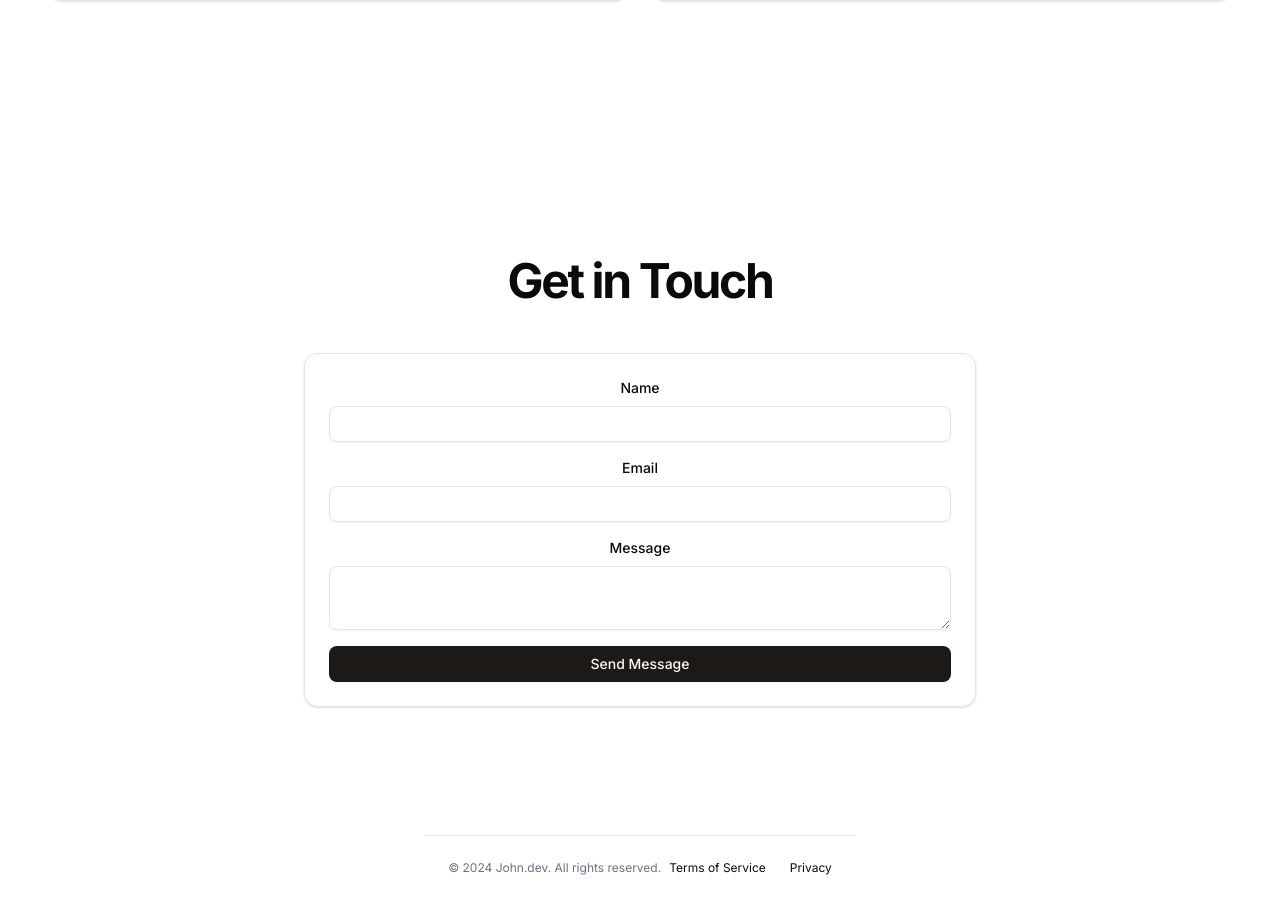
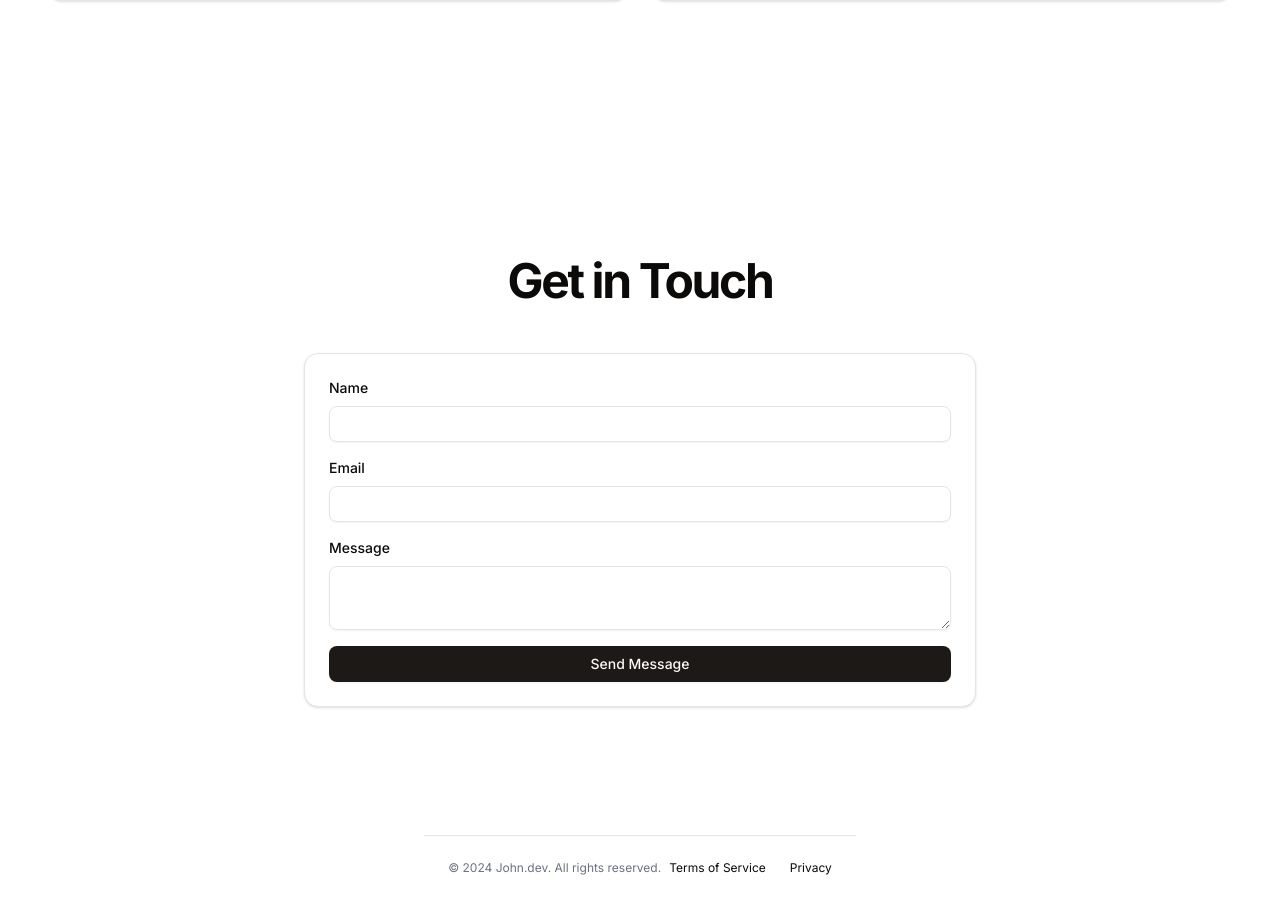
Before and after one commit to boncui/boncui-portfolio, a Next.js app in the folder portfolio/: page / in a window 1280 px wide. Shown: the part 2920-3820 px from the top of the page. Built offline with nearby package versions, Linux system fonts and the light colour scheme.

Commit message:
form fixed

```diff
--- a/portfolio/src/app/actions.ts
+++ b/portfolio/src/app/actions.ts
@@ -1,17 +1,19 @@
-"use server"
+"use server";
 
-export async function submitContactForm(formData: FormData) {
+export async function submitContactForm(prevState: any, formData: FormData) {
   // Simulate a delay
-  await new Promise((resolve) => setTimeout(resolve, 1000))
+  await new Promise((resolve) => setTimeout(resolve, 1000));
 
-  const name = formData.get("name")
-  const email = formData.get("email")
-  const message = formData.get("message")
+  const name = formData.get("name");
+  const email = formData.get("email");
+  const message = formData.get("message");
 
-  // Here you would typically send an email or save to a database
-  console.log("Form submission:", { name, email, message })
+  if (!name || !email || !message) {
+    return { message: "All fields are required." };
+  }
 
-  return {
-    message: "Thanks for your message! I'll get back to you soon.",
-  }
+  // Here, you would typically send an email or save to a database
+  console.log("Form submission:", { name, email, message });
+
+  return { message: "Thanks for your message! I'll get back to you soon." };
 }
--- a/portfolio/src/app/page.tsx
+++ b/portfolio/src/app/page.tsx
@@ -151,7 +151,7 @@ export default function Page() {
         </section>
 
         {/* CONTACT FORM */}
-        <section id="contact" className="py-12 md:py-24 lg:py-32 w-full max-w-4xl text-center">
+        <section id="contact" className="py-12 md:py-24 lg:py-32 w-full max-w-4xl text-left">
           <div className="container px-4 md:px-6">
             <div className="mx-auto max-w-2xl">
               <h2 className="text-3xl font-bold tracking-tighter sm:text-4xl md:text-5xl mb-12 text-center">
--- a/portfolio/src/components/custom/contact-form.tsx
+++ b/portfolio/src/components/custom/contact-form.tsx
@@ -1,31 +1,18 @@
-"use client"
+"use client";
 
-import { Button } from "@/components/ui/button"
-import { Card } from "@/components/ui/card"
-import { Input } from "@/components/ui/input"
-import { Textarea } from "@/components/ui/textarea"
-import { useState } from "react"
-import { submitContactForm } from "../../app/actions"
+import { Button } from "@/components/ui/button";
+import { Card } from "@/components/ui/card";
+import { Input } from "@/components/ui/input";
+import { Textarea } from "@/components/ui/textarea";
+import { useActionState } from "react"; // Use `useActionState` instead of `useFormState`
+import { submitContactForm } from "../../app/actions"; // Import fixed Server Action
 
 export default function ContactForm() {
-  const [pending, setPending] = useState(false)
-  const [message, setMessage] = useState("")
-
-  async function handleSubmit(formData: FormData) {
-    setPending(true)
-    try {
-      const response = await submitContactForm(formData)
-      setMessage(response.message)
-    } catch (error) {
-      setMessage("Something went wrong. Please try again.")
-    } finally {
-      setPending(false)
-    }
-  }
+  const [state, formAction] = useActionState(submitContactForm, { message: "" });
 
   return (
     <Card className="p-6">
-      <form action={handleSubmit} className="space-y-4">
+      <form action={formAction} className="space-y-4">
         <div>
           <label htmlFor="name" className="block text-sm font-medium mb-2">
             Name
@@ -44,11 +31,13 @@ export default function ContactForm() {
           </label>
           <Textarea id="message" name="message" required />
         </div>
-        <Button type="submit" className="w-full" disabled={pending}>
-          {pending ? "Sending..." : "Send Message"}
+        <Button type="submit" className="w-full">
+          Send Message
         </Button>
-        {message && <p className="text-sm text-center mt-4 text-muted-foreground">{message}</p>}
+        {state.message && (
+          <p className="text-sm text-center mt-4 text-muted-foreground">{state.message}</p>
+        )}
       </form>
     </Card>
-  )
+  );
 }
```
